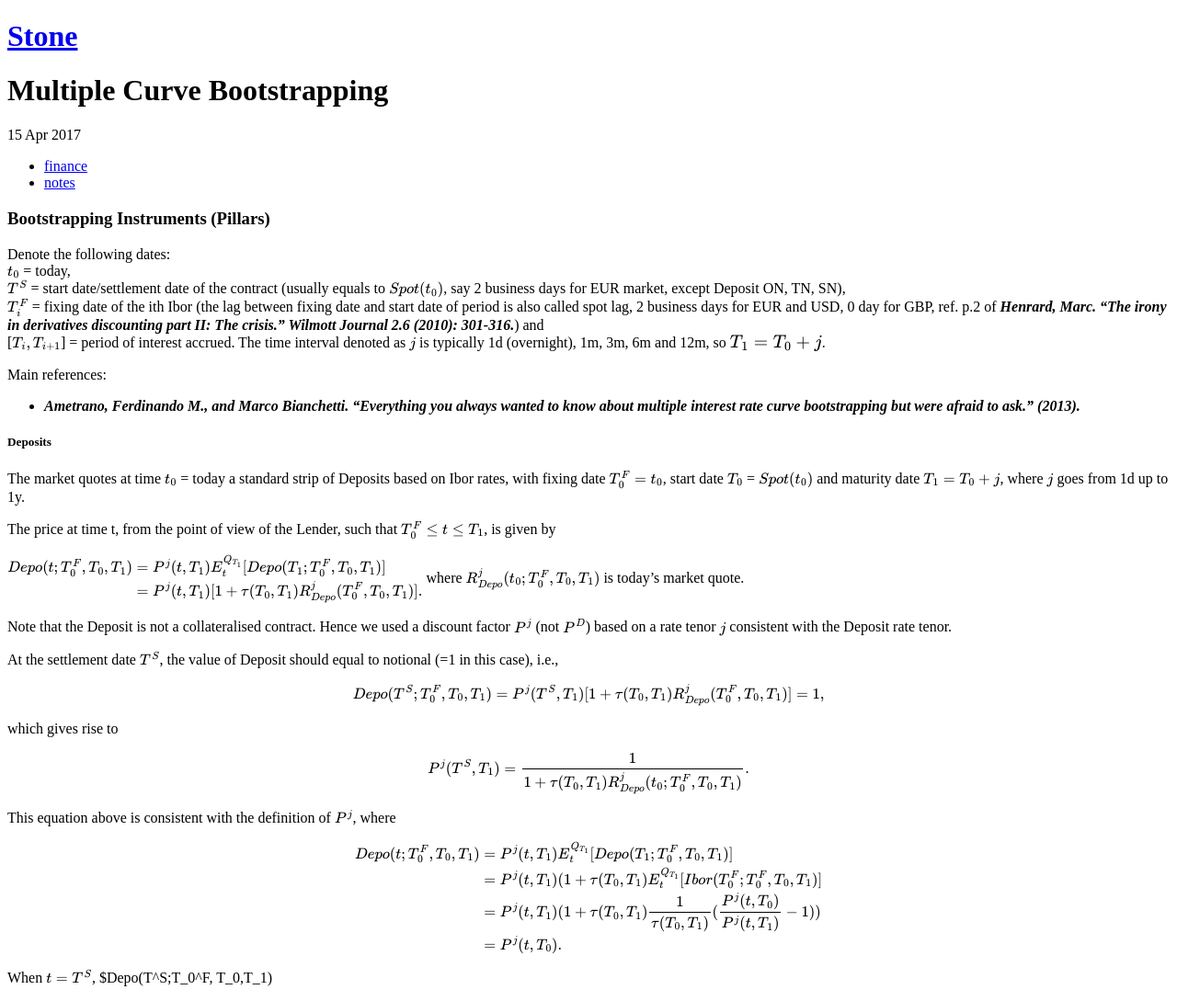
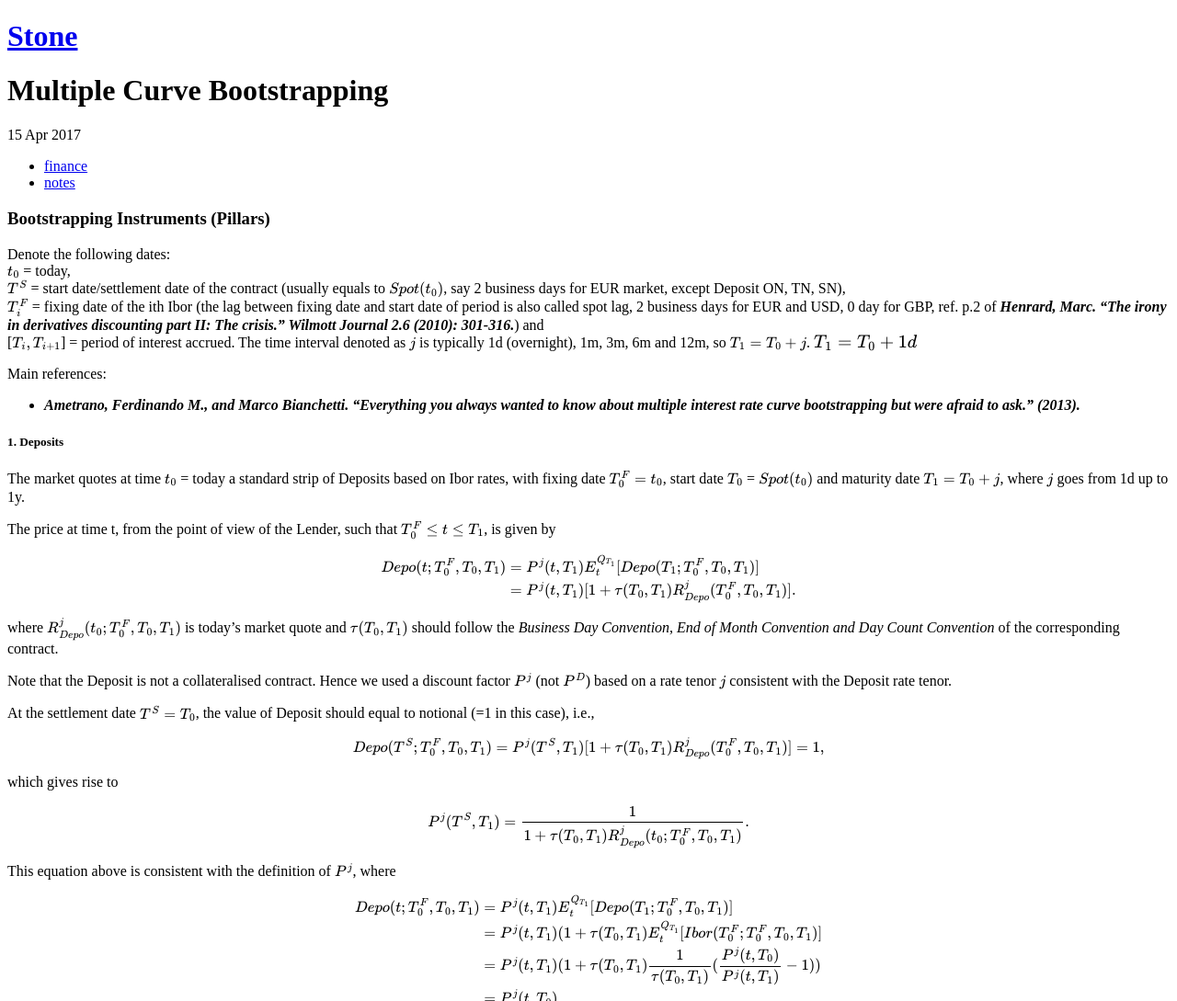
Before and after one commit to scuiaa555/scuiaa555.github.io, a Jekyll site: the page built from _posts/2017-04-15-Multi-Curve-Bootstrapping.md, in a window 1280 px wide. Shown: the part 108-1197 px from the top of the page at 92% size. Built offline with Jekyll 4.4.1, drawn with Linux system fonts in a browser that asks for light colours; formulas are drawn with MathJax 3; comment, search, counter and statistics services are not loaded; some of the changed text lies outside the part shown; grey boxes are pictures that could not be loaded.

Commit message:
Modified on Sun Apr 16 12:39:52 HKT 2017

```diff
--- a/_posts/2017-04-15-Multi-Curve-Bootstrapping.md
+++ b/_posts/2017-04-15-Multi-Curve-Bootstrapping.md
@@ -14,13 +14,13 @@
 $t_0$ = today, <br>
 $T^S$ = start date/settlement date of the contract (usually equals to $Spot(t_0)$, say 2 business days for EUR market, except Deposit ON, TN, SN), <br>
 $T_i^F$ = fixing date of the ith Ibor (the lag between fixing date and start date of period is also called spot lag, 2 business days for EUR and USD, 0 day for GBP, ref. p.2 of ***Henrard, Marc. "The irony in derivatives discounting part II: The crisis." Wilmott Journal 2.6 (2010): 301-316.***) and <br>
-[$T_i,T_{i+1}$] = period of interest accrued. The time interval denoted as $j$ is typically 1d (overnight), 1m, 3m, 6m and 12m, so $\large{T_1=T_0+j}$.
+[$T_i,T_{i+1}$] = period of interest accrued. The time interval denoted as $j$ is typically 1d (overnight), 1m, 3m, 6m and 12m, so $T_1=T_0+j$. $\large{T_1=T_0+1d}$
 
 Main references:
 
 * ***Ametrano, Ferdinando M., and Marco Bianchetti. "Everything you always wanted to know about multiple interest rate curve bootstrapping but were afraid to ask." (2013).***
 
-##### Deposits
+##### 1. Deposits
 
 The market quotes at time $t_0$ = today a standard strip of Deposits based on Ibor rates, with fixing date $T_0^F=t_0$, start date $T_0$ = $Spot(t_0)$ and maturity date $T_1=T_0+j$, where $j$ goes from 1d up to 1y.
 
@@ -32,11 +32,12 @@
 &=P^j(t,T_1)[1+\tau(T_0,T_1)R^j_{Depo}(T_0^F, T_0,T_1)].
 \end{align*}
 $$
-where $R^j_{Depo}(t_0;T_0^F, T_0,T_1)$ is today's market quote.
+
+where $R^j_{Depo}(t_0;T_0^F, T_0,T_1)$ is today's market quote and $\tau(T_0,T_1)$ should follow the *Business Day Convention, End of Month Convention and Day Count Convention* of the corresponding contract.
 
 Note that the Deposit is not a collateralised contract. Hence we used a discount factor $P^j$ (not $P^D$) based on a rate tenor $j$ consistent with the Deposit rate tenor.
 
-At the settlement date $T^S$, the value of Deposit should equal to notional (=1 in this case), i.e.,
+At the settlement date $T^S=T_0$, the value of Deposit should equal to notional (=1 in this case), i.e.,
 
 $$Depo(T^S;T_0^F, T_0,T_1)=P^j(T^S,T_1)[1+\tau(T_0,T_1)R^j_{Depo}(T_0^F, T_0,T_1)]=1,$$
 
@@ -55,4 +56,8 @@
 \end{align*}
 $$
 
-When $t=T^S$, $Depo(T^S;T_0^F, T_0,T_1)
+When $t=T^S=T_0$, $Depo(T^S;T_0^F, T_0,T_1)=1$ and when $t=T_0^F$, $Depo(T_0^F;T_0^F, T_0,T_1)=P^j(T_0^F,T_0)\leq 1$.
+
+###### Three Overnight Deposits
+
+The first Deposit, denoted with ON (Overnight Deposit), starts today and matures tomorrow; the second Deposit, denoted with TN(Tomorrow-Next Deposit), starts tomorrow and matures 1 day after. The next Deposit, denoted with SN (Spot-Next Deposit) starts at spot date and matures 1 day after.
```
